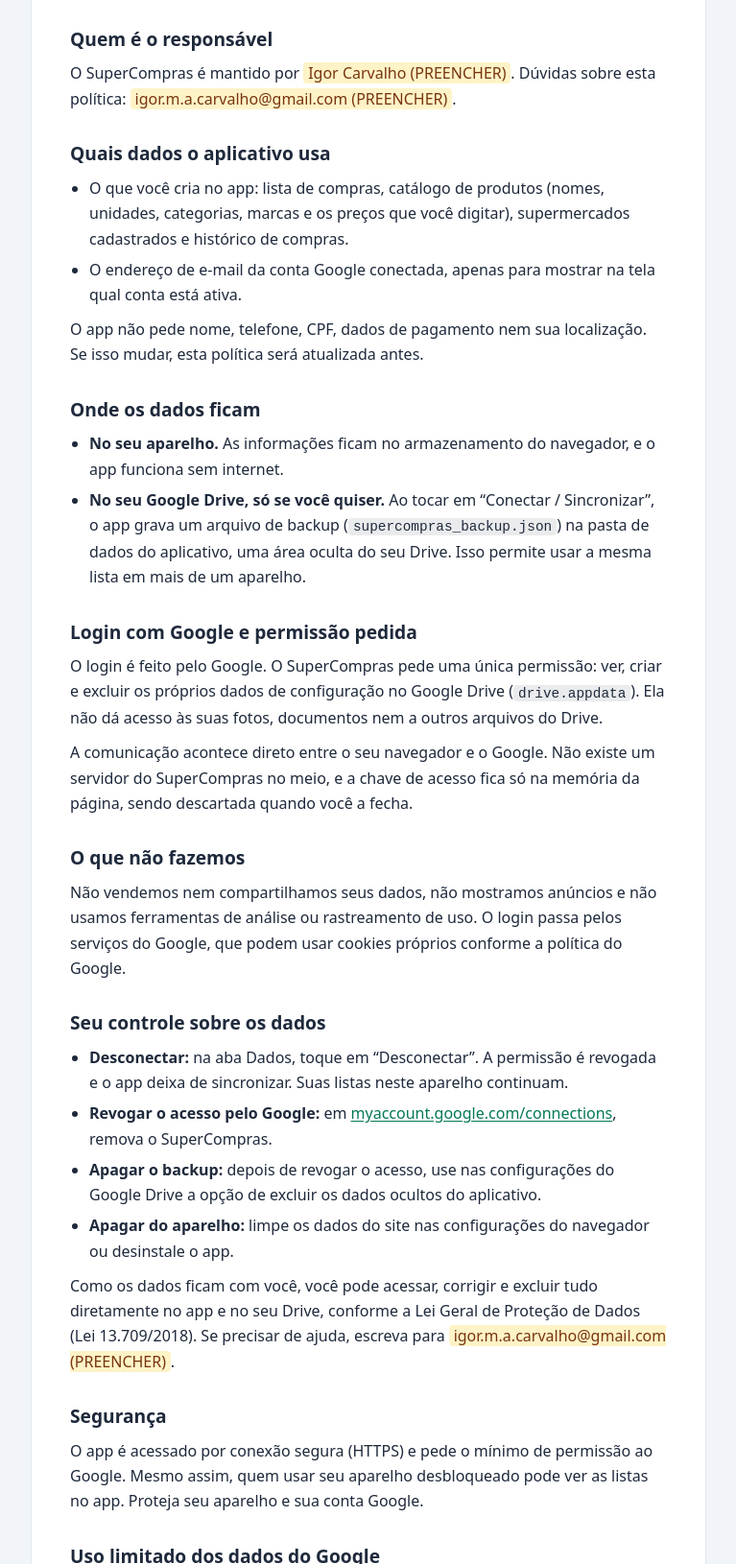
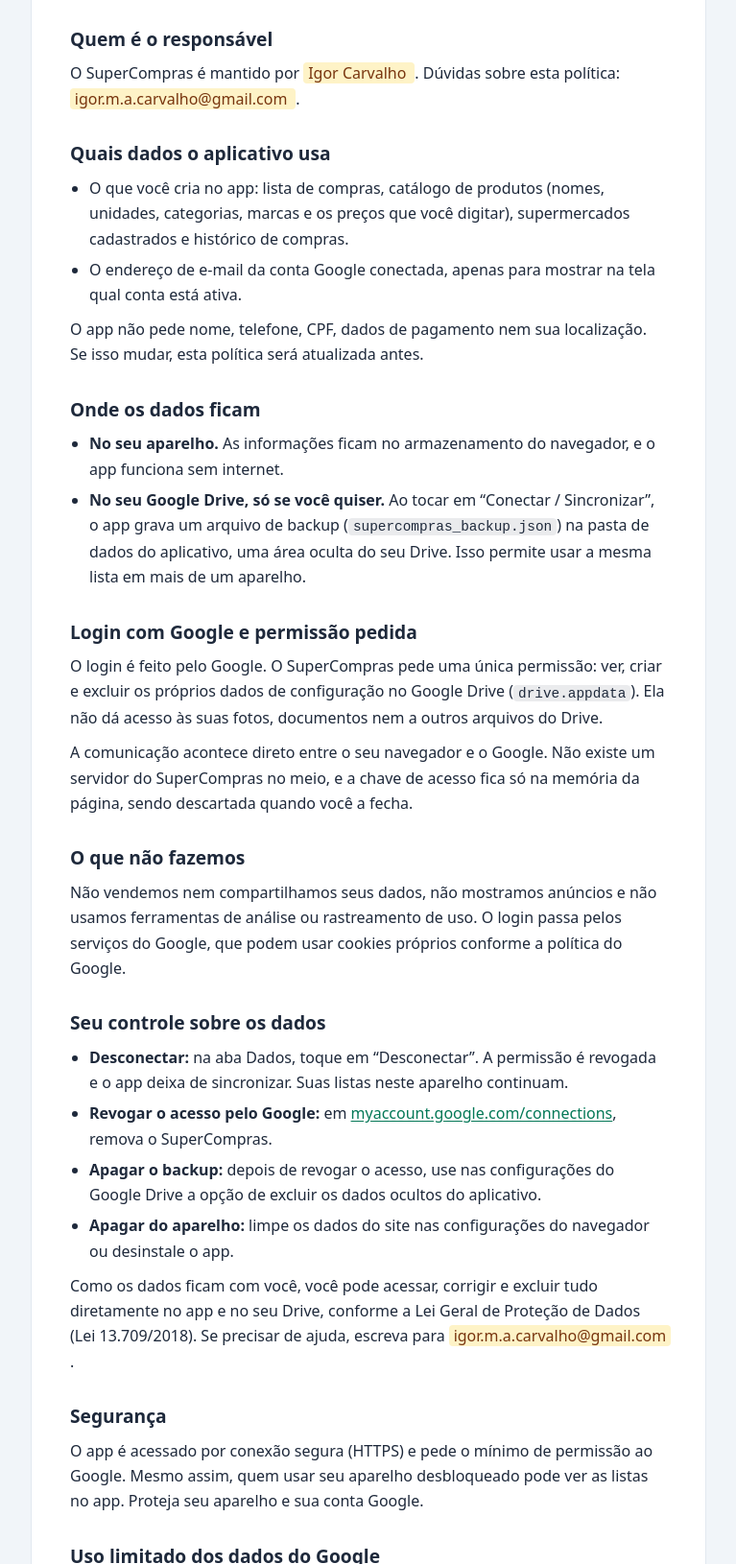
Before and after one commit to SamIogr/SuperCompras, a website: page privacidade.html in a window 1280 px wide. Shown: the part 380-2010 px from the top of the page at 96% size, without its empty margins (256-1023 px from the left). Drawn offline with Linux system fonts and the light colour scheme.

Commit message:
Remove placeholder text from privacy policy

```diff
--- a/privacidade.html
+++ b/privacidade.html
@@ -91,7 +91,7 @@
     </section>
 
     <h2>Quem é o responsável</h2>
-    <p>O SuperCompras é mantido por <mark>Igor Carvalho (PREENCHER)</mark>. Dúvidas sobre esta política: <mark>igor.m.a.carvalho@gmail.com (PREENCHER)</mark>.</p>
+    <p>O SuperCompras é mantido por <mark>Igor Carvalho </mark>. Dúvidas sobre esta política: <mark>igor.m.a.carvalho@gmail.com </mark>.</p>
 
     <h2>Quais dados o aplicativo usa</h2>
     <ul>
@@ -120,7 +120,7 @@
       <li><strong>Apagar o backup:</strong> depois de revogar o acesso, use nas configurações do Google Drive a opção de excluir os dados ocultos do aplicativo.</li>
       <li><strong>Apagar do aparelho:</strong> limpe os dados do site nas configurações do navegador ou desinstale o app.</li>
     </ul>
-    <p>Como os dados ficam com você, você pode acessar, corrigir e excluir tudo diretamente no app e no seu Drive, conforme a Lei Geral de Proteção de Dados (Lei 13.709/2018). Se precisar de ajuda, escreva para <mark>igor.m.a.carvalho@gmail.com (PREENCHER)</mark>.</p>
+    <p>Como os dados ficam com você, você pode acessar, corrigir e excluir tudo diretamente no app e no seu Drive, conforme a Lei Geral de Proteção de Dados (Lei 13.709/2018). Se precisar de ajuda, escreva para <mark>igor.m.a.carvalho@gmail.com </mark>.</p>
 
     <h2>Segurança</h2>
     <p>O app é acessado por conexão segura (HTTPS) e pede o mínimo de permissão ao Google. Mesmo assim, quem usar seu aparelho desbloqueado pode ver as listas no app. Proteja seu aparelho e sua conta Google.</p>
```
